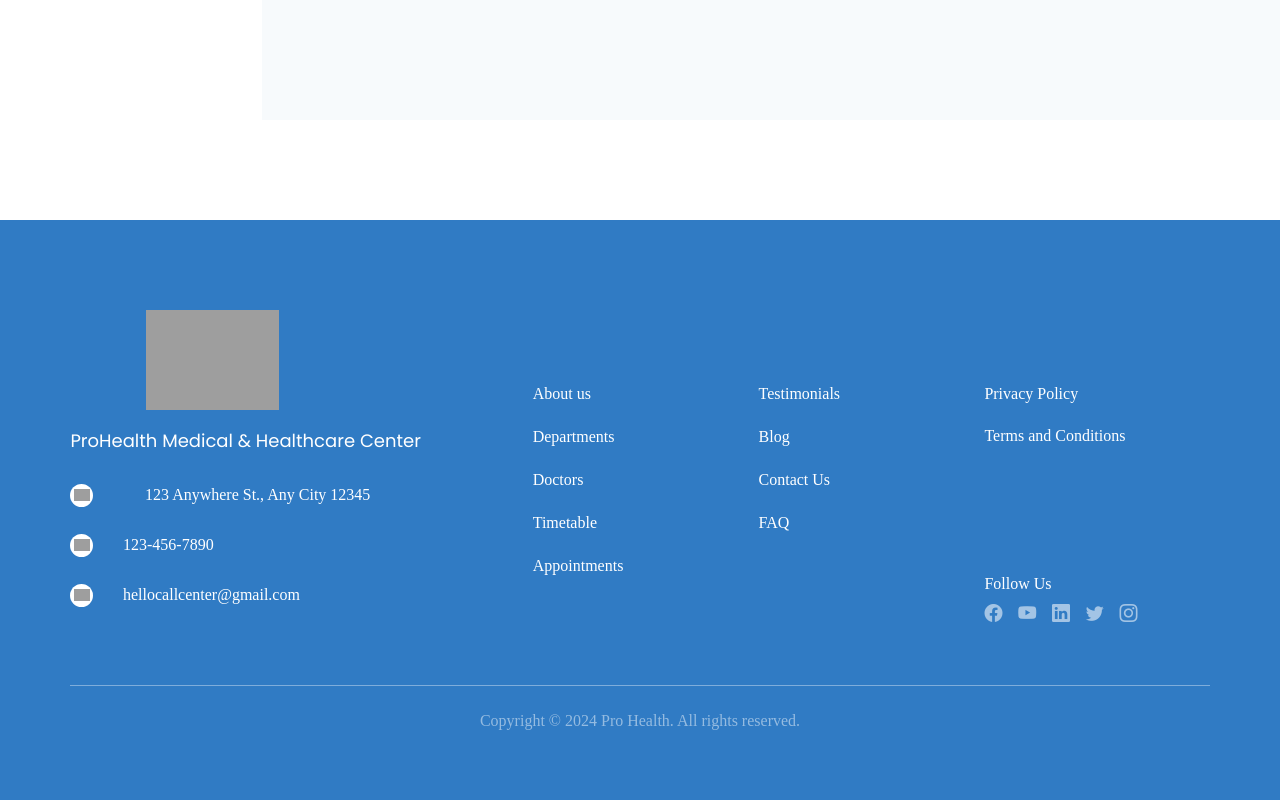
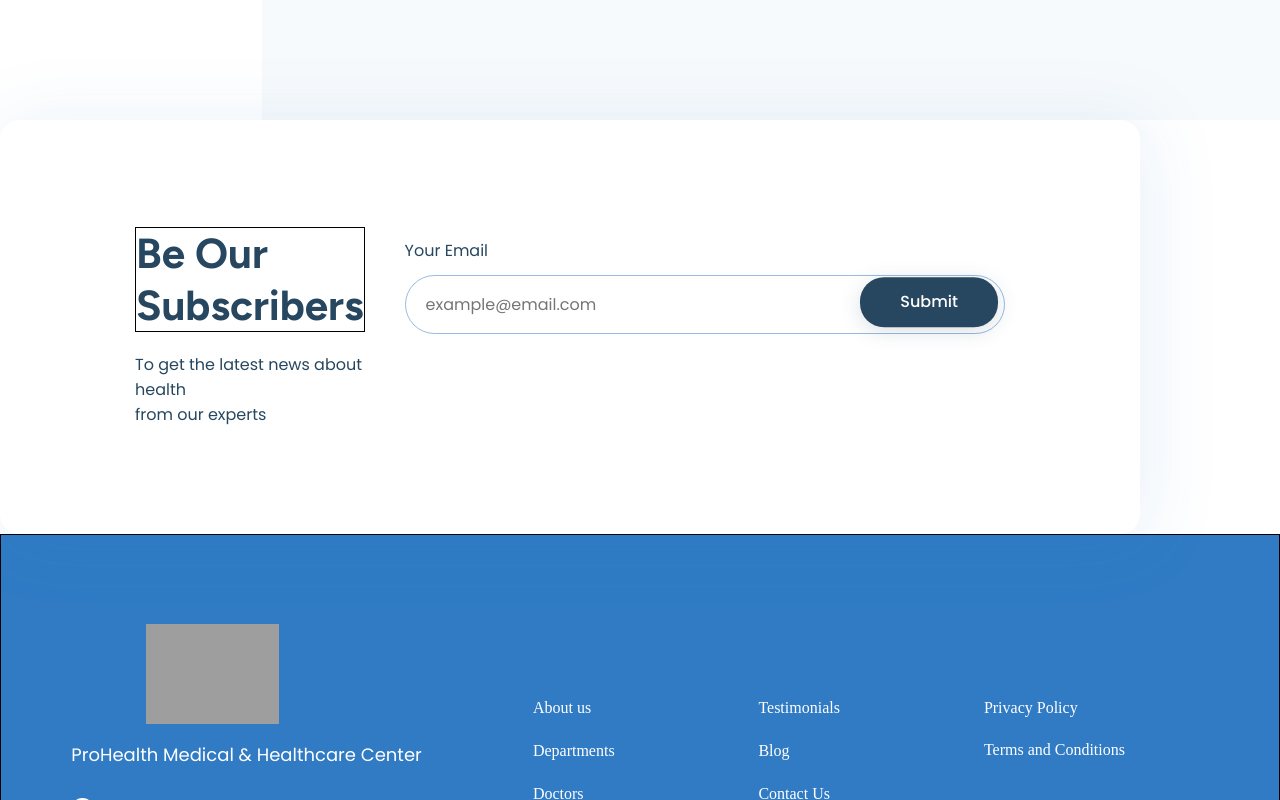
Before and after one commit to Emmanuelbagbi/MEDICAL_VERIFICATION, a React (Vite) app: page /Admin in a window 1280 px wide. Shown: the part 680-1480 px from the top of the page. Built offline with nearby package versions, Linux system fonts and the light colour scheme; grey boxes are pictures that could not be loaded.

Commit message:
initial commit

```diff
--- a/src/COMPONENTS/Footer/Footer.css
+++ b/src/COMPONENTS/Footer/Footer.css
@@ -6,13 +6,12 @@
 .footer{
     width: 100%;
     height: 600px;
-    /* border: 1px solid black; */
+    border: 1px solid black;
     display: flex;
     align-items: center;
     justify-content: center;
     background-color: #307bc4;
     flex-direction: column;
-    margin-top: 100px;
     overflow-x: none;
 }
 .column1{
@@ -160,6 +159,172 @@
     justify-content: center;
     color: rgba(255, 255, 255, 0.486);
 }
+
+
+
+.container2323 {
+    max-width: 1140px;
+}
+.cs_newsletter.cs_style_1 {
+    padding: 80px 100px;
+ }
+.cs_newsletter.cs_style_1 {
+    border-radius: 20px;
+    background: #fff;
+    -webkit-box-shadow: 6px 4px 70px 8px rgba(48, 123, 196, 0.09);
+    box-shadow: 6px 4px 70px 8px rgba(48, 123, 196, 0.09);
+    display: -webkit-box;
+    display: -ms-flexbox;
+    display: flex;
+    padding: 107px 135px;
+    -webkit-box-pack: justify;
+    -ms-flex-pack: justify;
+    justify-content: space-between;
+    gap: 40px 40px;
+    -webkit-box-align: center;
+    -ms-flex-align: center;
+    align-items: center;
+    position: relative;
+    z-index: 1;
+}
+
+
+.cs_newsletter.cs_style_1 .cs_newsletter_title {
+    font-size: 42px;
+    line-height: 1.23em;
+    clear: both;
+    color: #274760;
+    padding: 0;
+    margin: 0 0 20px 0;
+    font-weight: 700;
+    font-family: "Figtree", sans-serif;
+     border: 1px solid black;
+}
+
+.cs_newsletter.cs_style_1 p {
+    color: rgb(39, 71, 96);
+    margin: 0;
+    font-family: Poppins, sans-serif;
+}
+
+.cs_newsletter.cs_style_1 .cs_newsletter_right {
+    min-width: 400px;
+}
+
+.cs_newsletter.cs_style_1 .cs_newsletter_right p {
+    margin-bottom: 12px;
+}
+.cs_newsletter.cs_style_1 p {
+    color: #274760;
+    margin: 0;
+}
+.wpcf7 .screen-reader-response {
+    position: absolute;
+    overflow: hidden;
+    clip: rect(1px, 1px, 1px, 1px);
+    clip-path: inset(50%);
+    height: 1px;
+    width: 1px;
+    margin: -1px;
+    padding: 0;
+    border: 0;
+    word-wrap: normal !important;
+}
+.cs_newsletter.cs_style_1 .cs_newsletter_right p {
+    margin-bottom: 12px;
+}
+.cs_newsletter.cs_style_1 p {
+    color: #274760;
+    margin: 0;
+}
+
+.cs_newsletter.cs_style_1 .cs_form_field, .cs_newsletter.cs_style_2 .cs_form_field, .cs_newsletter.cs_style_3 .cs_form_field {
+        border-radius: 30px;
+}
+.cs_newsletter.cs_style_1 .cs_form_field, .cs_newsletter.cs_style_2 .cs_form_field, .cs_newsletter.cs_style_3 .cs_form_field {
+    padding-right: 165px;
+}
+.wpcf7-form-control-wrap {
+    position: relative;
+}
+
+.cs_btn.cs_style_1 {
+    border-radius: 24px;
+    -webkit-box-shadow: 0px 4px 20px 0px rgba(39, 71, 96, 0.17);
+    box-shadow: 0px 4px 20px 0px rgba(39, 71, 96, 0.17);
+    font-weight: 500;
+    color: #fff;
+    display: -webkit-inline-box;
+    display: -ms-inline-flexbox;
+    display: inline-flex;
+    -webkit-box-pack: center;
+    -ms-flex-pack: center;
+    justify-content: center;
+    -webkit-box-align: center;
+    -ms-flex-align: center;
+    align-items: center;
+    gap: 8px;
+    padding: 12px 40px;
+    outline: none;
+    border: none;
+    position: relative;
+    background: transparent;
+}
+
+.main-form-btn .cs_btn.cs_style_1 {
+    background: #274760;
+}
+.cs_newsletter.cs_style_1 .cs_btn.cs_style_1, .cs_newsletter.cs_style_2 .cs_btn.cs_style_1, .cs_newsletter.cs_style_3 .cs_btn.cs_style_1 {
+    position: absolute;
+    top: 44%;
+    transform: translateY(-50%);
+    right: 142px;
+}
+
+.cs_btn.cs_style_1::before {
+    background-image: linear-gradient(134deg, #307bc4 0%, #274760 100%);
+}
+
+.cs_btn.cs_style_1::before, .cs_btn.cs_style_1::after {
+    content: "";
+    position: absolute;
+    height: 100%;
+    width: 100%;
+    border-radius: inherit;
+    left: 0;
+    top: 0;
+    -webkit-transition: all 0.4s
+ease-in-out;
+    transition: all 0.4s
+ease-in-out;
+}
+.cs_btn.cs_style_1::after {
+    background-image: -webkit-gradient(linear, right top, left top, from(#307bc4), to(#274760));
+    background-image: linear-gradient(270deg, #307bc4 0%, #274760 100%);
+    opacity: 0;
+}
+
+.cs_btn.cs_style_1::before, .cs_btn.cs_style_1::after {
+    content: "";
+    position: absolute;
+    height: 100%;
+    width: 100%;
+    border-radius: inherit;
+    left: 0;
+    top: 0;
+    -webkit-transition: all 0.4s
+ease-in-out;
+    transition: all 0.4s
+ease-in-out;
+}
+
+
+
+
+
+
+
+
 @media screen and (max-width: 1175px) {
     .location{
         width: 79%;
--- a/src/COMPONENTS/Footer/Footer.jsx
+++ b/src/COMPONENTS/Footer/Footer.jsx
@@ -6,6 +6,79 @@ import "bootstrap-icons/font/bootstrap-icons.css";
 function Footer() {
   return (
     <>
+     <div className="container2323">
+      <div className="cs_newsletter cs_style_1">
+        <div className="cs_newsletter_left">
+          <h2 className="cs_newsletter_title">
+            Be Our <br /> Subscribers
+          </h2>
+          <p className="cs_newsletter_subtitle">
+            To get the latest news about health <br /> from our experts
+          </p>
+        </div>
+
+        <div className="cs_newsletter_right">
+          <p>Your Email</p>
+
+          <div
+            className="wpcf7 js"
+            id="wpcf7-f48-o2"
+            lang="en-US"
+            dir="ltr"
+            data-wpcf7-id="48"
+          >
+            <div className="screen-reader-response">
+              <p role="status" aria-live="polite" aria-atomic="true"></p>
+              <ul></ul>
+            </div>
+
+            <form
+              action="/home-2/#wpcf7-f48-o2"
+              method="post"
+              className="wpcf7-form init"
+              aria-label="Contact form"
+              noValidate
+              data-status="init"
+            >
+              <div style={{ display: "none" }}>
+                <input type="hidden" name="_wpcf7" value="48" />
+                <input type="hidden" name="_wpcf7_version" value="6.0.3" />
+                <input type="hidden" name="_wpcf7_locale" value="en_US" />
+                <input type="hidden" name="_wpcf7_unit_tag" value="wpcf7-f48-o2" />
+                <input type="hidden" name="_wpcf7_container_post" value="0" />
+                <input type="hidden" name="_wpcf7_posted_data_hash" value="" />
+              </div>
+
+              <div className="cs_newsletter_form main-form-btn">
+                <span
+                  className="wpcf7-form-control-wrap"
+                  data-name="Newsletter_Email"
+                >
+                  <input
+                    size="40"
+                    maxLength="400"
+                    className="wpcf7-form-control wpcf7-email wpcf7-validates-as-required wpcf7-text wpcf7-validates-as-email cs_form_field"
+                    aria-required="true"
+                    aria-invalid="false"
+                    placeholder="example@email.com"
+                    type="email"
+                    name="Newsletter_Email"
+                  />
+                </span>
+                <input
+                  className="wpcf7-form-control wpcf7-submit has-spinner cs_btn cs_style_1"
+                  type="submit"
+                  value="Submit"
+                />
+                <span className="wpcf7-spinner"></span>
+              </div>
+
+              <div className="wpcf7-response-output" aria-hidden="true"></div>
+            </form>
+          </div>
+        </div>
+      </div>
+    </div>
         <section className='footer'>
             <div className="column1">
                 <div className='footer1'>
```
